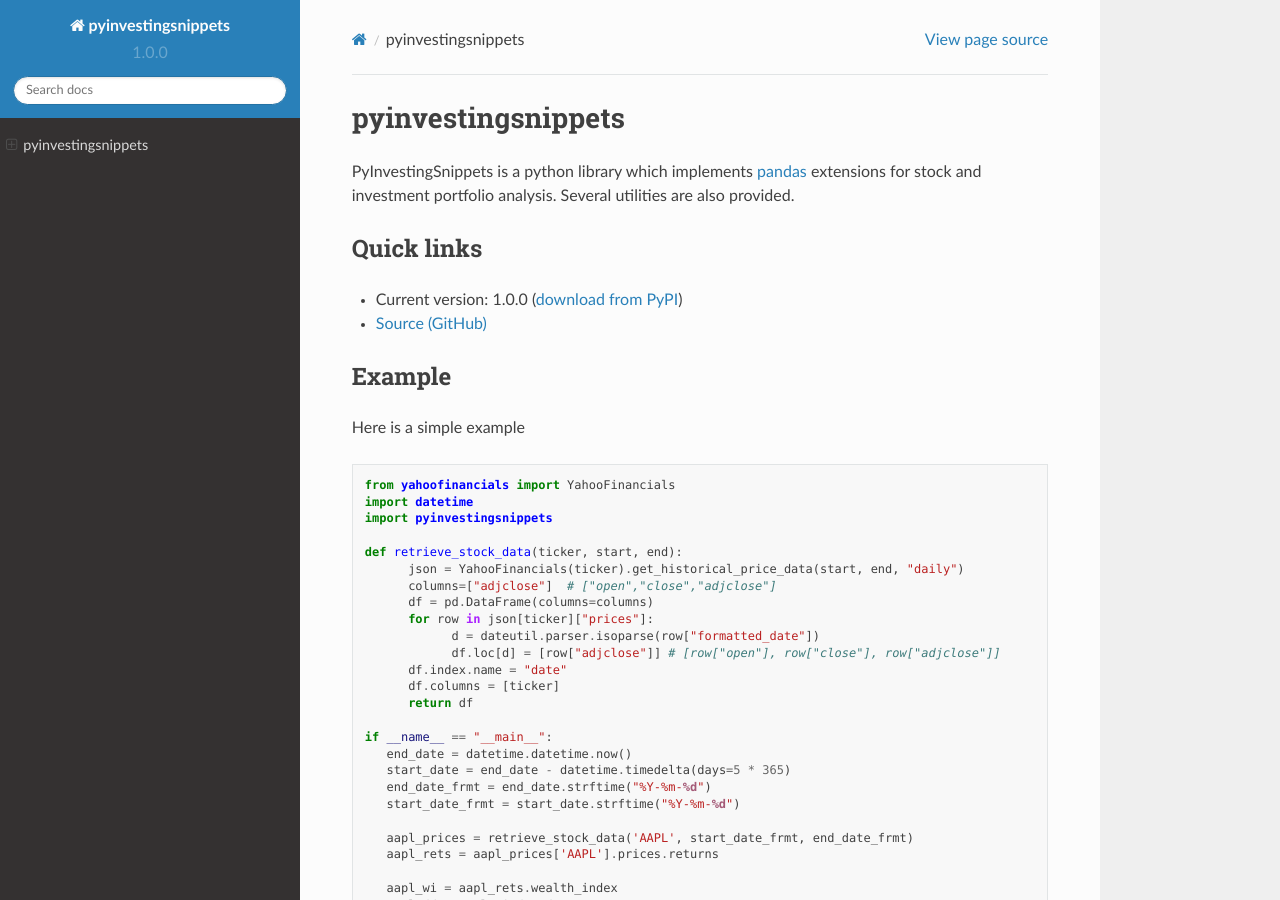
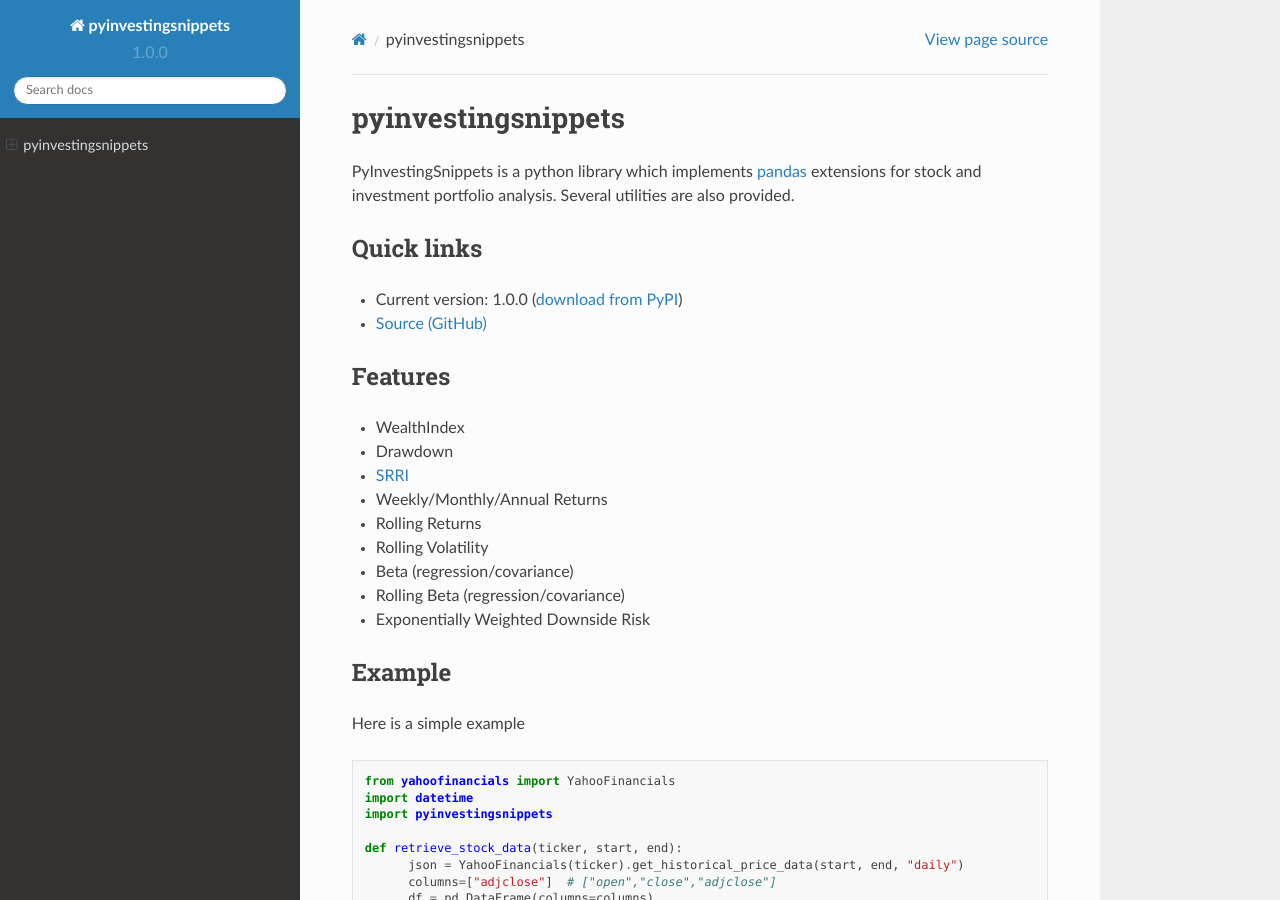
Before and after one commit to investingsnippets/pyinvestingsnippets, a Sphinx documentation site: the page built from docs/index.rst, in a window 1280 px wide and 900 px high. Built offline with Sphinx 7.4.7 and the Read the Docs theme 2.0.0, drawn with Linux system fonts in a browser that asks for light colours.

```diff
--- a/docs/index.rst
+++ b/docs/index.rst
@@ -11,6 +11,19 @@ Quick links
 
 * Current version: |version| (`download from PyPI <https://pypi.python.org/pypi/pyinvestingsnippets>`_)
 * `Source (GitHub) <https://github.com/investingsnippets/pyinvestingsnippets>`_
+
+Features
+--------
+
+* WealthIndex
+* Drawdown
+* `SRRI <https://www.esma.europa.eu/sites/default/files/library/2015/11/10_673.pdf>`_
+* Weekly/Monthly/Annual Returns
+* Rolling Returns
+* Rolling Volatility
+* Beta (regression/covariance)
+* Rolling Beta (regression/covariance)
+* Exponentially Weighted Downside Risk
 
 Example
 -------
--- a/pyinvestingsnippets/__init__.py
+++ b/pyinvestingsnippets/__init__.py
@@ -14,7 +14,9 @@ from .utilities.rolling_returns import RollingReturns
 from .utilities.rolling_volatility import RollingVolatility
 from .utilities.rolling_beta_regression import RollingBetaRegression
 from .utilities.rolling_beta_covariance import RollingBetaCovariance
-from .utilities.exponentially_weighted_downside_risk import ExponantiallyWeightedDownsideRisk
+from .utilities.exponentially_weighted_downside_risk import (
+    ExponantiallyWeightedDownsideRisk,
+)
 from .utilities.beta_covariance import BetaCovariance
 from .utilities.beta_regression import BetaRegression
 
```
Also changed, not shown: docs/requirements.txt (+5 -5 lines), requirements.txt (+5 -5 lines), 6 other files.
